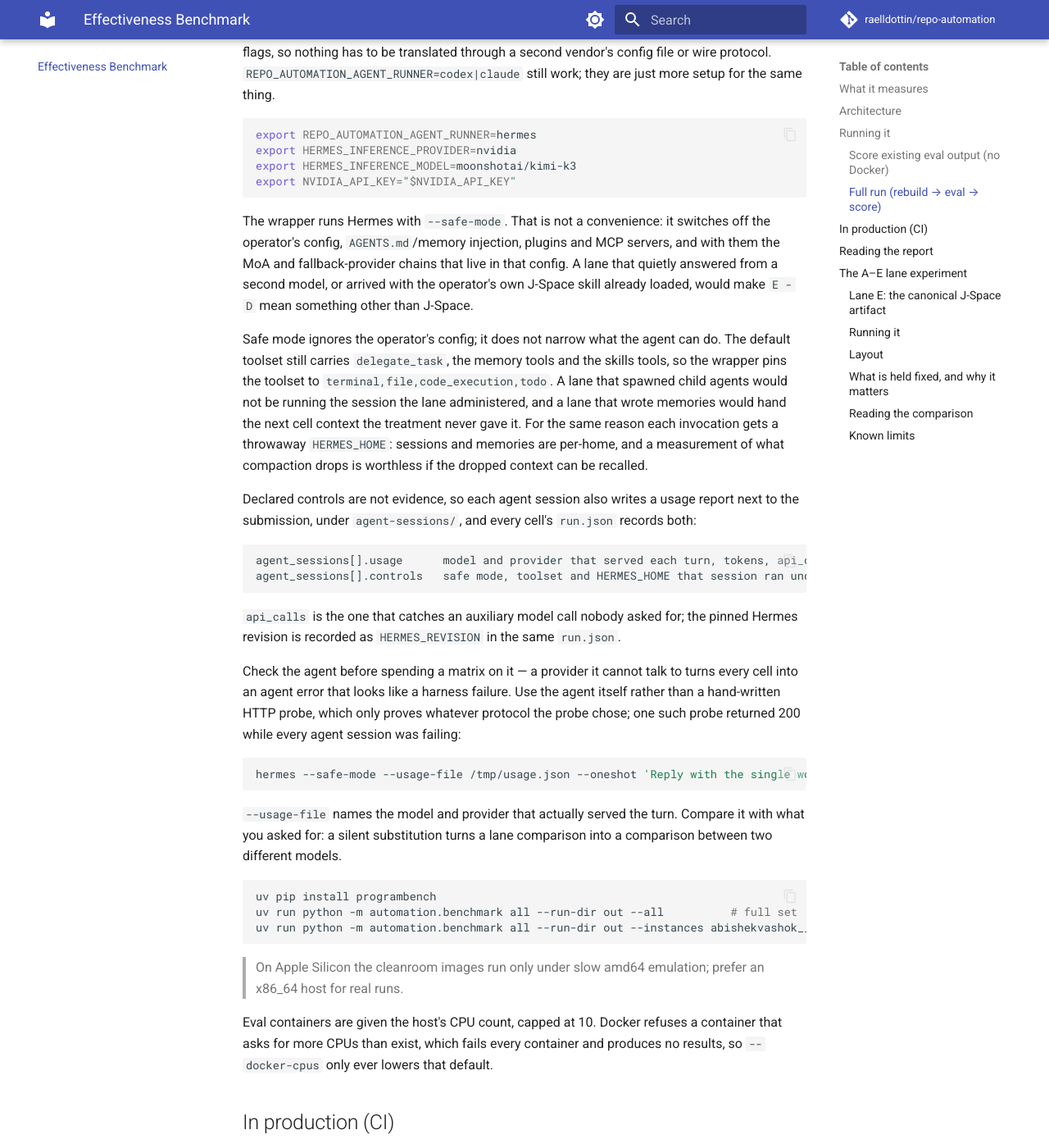
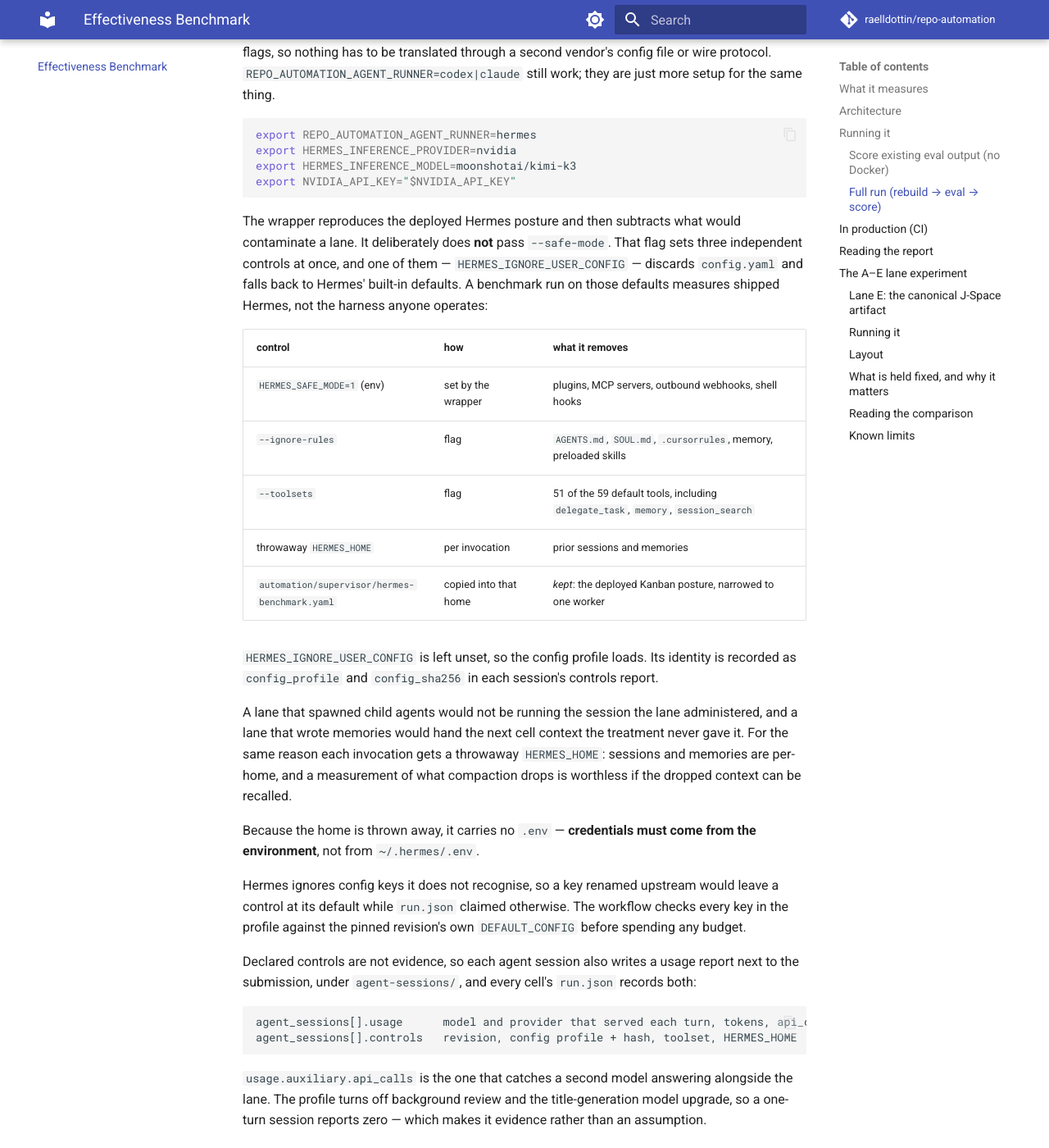
Before and after one commit to raelldottin/repo-automation, an MkDocs documentation site: the page built from docs/workflows/effectiveness-benchmark.md, in a window 1280 px wide and 1400 px high, scrolled down 1441 px. Shown: the whole window at 82% size. Built offline with MkDocs 1.6.1 and Material for MkDocs 9.7.7, drawn with Linux system fonts in a browser that asks for light colours; comment, search, counter and statistics services are not loaded; some of the changed text lies outside the part shown.

Commit message:
Reproduce the deployed Hermes posture, not Hermes' defaults
--safe-mode sets three independent controls at once, and one of them,
HERMES_IGNORE_USER_CONFIG, discards config.yaml. Verified against the pinned
revision: under safe mode the delegation section resolves to no user keys at all,
so the agent falls back to built-in defaults - max_concurrent_children 10,
oneshot_max_children 2, orchestrator_enabled true, background review on. A
benchmark run that way measures shipped Hermes, not the harness anyone operates.

Set the other two controls directly and leave the config loading:

  HERMES_SAFE_MODE=1   plugins, MCP servers, outbound webhooks, shell hooks
  --ignore-rules       AGENTS.md, SOUL.md, .cursorrules, memory, skills
  config.yaml          honoured - the posture under test

hermes-benchmark.yaml carries the deployed Kanban configuration narrowed to one
worker. Those controls are not reachable through the benchmark toolset, which is
the point: same posture, smaller allowed capability surface, and a future toolset
change inherits a bounded posture instead of the defaults.

Hermes ignores keys it does not know, so the workflow now checks every key in the
profile against the pinned revision's DEFAULT_CONFIG before spending budget. Two
keys were dropped for exactly that reason - kanban.max_spawn and
auxiliary.compression.max_concurrency do not exist at this revision.

Move the pin to the deployed b6a87db5, which is where oneshot_max_children and
auxiliary.title_generation.model_upgrade_enabled exist at all, and drive the
preflight through run_agent.sh so it exercises the profile, the toolset pin and
the throwaway home rather than a hand-written invocation that resembles them.

````diff
--- a/docs/workflows/effectiveness-benchmark.md
+++ b/docs/workflows/effectiveness-benchmark.md
@@ -53,30 +53,47 @@
 export NVIDIA_API_KEY="$NVIDIA_API_KEY"
 ```
 
-The wrapper runs Hermes with `--safe-mode`. That is not a convenience: it switches off the
-operator's config, `AGENTS.md`/memory injection, plugins and MCP servers, and with them the
-MoA and fallback-provider chains that live in that config. A lane that quietly answered
-from a second model, or arrived with the operator's own J-Space skill already loaded, would
-make `E - D` mean something other than J-Space.
+The wrapper reproduces the deployed Hermes posture and then subtracts what would
+contaminate a lane. It deliberately does **not** pass `--safe-mode`. That flag sets three
+independent controls at once, and one of them — `HERMES_IGNORE_USER_CONFIG` — discards
+`config.yaml` and falls back to Hermes' built-in defaults. A benchmark run on those
+defaults measures shipped Hermes, not the harness anyone operates:
 
-Safe mode ignores the operator's config; it does not narrow what the agent can do. The
-default toolset still carries `delegate_task`, the memory tools and the skills tools, so
-the wrapper pins the toolset to `terminal,file,code_execution,todo`. A lane that spawned
-child agents would not be running the session the lane administered, and a lane that wrote
-memories would hand the next cell context the treatment never gave it. For the same reason
-each invocation gets a throwaway `HERMES_HOME`: sessions and memories are per-home, and a
-measurement of what compaction drops is worthless if the dropped context can be recalled.
+| control | how | what it removes |
+|---|---|---|
+| `HERMES_SAFE_MODE=1` (env) | set by the wrapper | plugins, MCP servers, outbound webhooks, shell hooks |
+| `--ignore-rules` | flag | `AGENTS.md`, `SOUL.md`, `.cursorrules`, memory, preloaded skills |
+| `--toolsets` | flag | 51 of the 59 default tools, including `delegate_task`, `memory`, `session_search` |
+| throwaway `HERMES_HOME` | per invocation | prior sessions and memories |
+| `automation/supervisor/hermes-benchmark.yaml` | copied into that home | *kept*: the deployed Kanban posture, narrowed to one worker |
+
+`HERMES_IGNORE_USER_CONFIG` is left unset, so the config profile loads. Its identity is
+recorded as `config_profile` and `config_sha256` in each session's controls report.
+
+A lane that spawned child agents would not be running the session the lane administered,
+and a lane that wrote memories would hand the next cell context the treatment never gave
+it. For the same reason each invocation gets a throwaway `HERMES_HOME`: sessions and
+memories are per-home, and a measurement of what compaction drops is worthless if the
+dropped context can be recalled.
+
+Because the home is thrown away, it carries no `.env` — **credentials must come from the
+environment**, not from `~/.hermes/.env`.
+
+Hermes ignores config keys it does not recognise, so a key renamed upstream would leave a
+control at its default while `run.json` claimed otherwise. The workflow checks every key in
+the profile against the pinned revision's own `DEFAULT_CONFIG` before spending any budget.
 
 Declared controls are not evidence, so each agent session also writes a usage report next
 to the submission, under `agent-sessions/`, and every cell's `run.json` records both:
 
 ```text
 agent_sessions[].usage      model and provider that served each turn, tokens, api_calls
-agent_sessions[].controls   safe mode, toolset and HERMES_HOME that session ran under
+agent_sessions[].controls   revision, config profile + hash, toolset, HERMES_HOME
 ```
 
-`api_calls` is the one that catches an auxiliary model call nobody asked for; the pinned
-Hermes revision is recorded as `HERMES_REVISION` in the same `run.json`.
+`usage.auxiliary.api_calls` is the one that catches a second model answering alongside the
+lane. The profile turns off background review and the title-generation model upgrade, so
+a one-turn session reports zero — which makes it evidence rather than an assumption.
 
 Check the agent before spending a matrix on it — a provider it cannot talk to turns every
 cell into an agent error that looks like a harness failure. Use the agent itself rather
@@ -84,8 +101,13 @@
 such probe returned 200 while every agent session was failing:
 
 ```shell
-hermes --safe-mode --usage-file /tmp/usage.json --oneshot 'Reply with the single word: ok'
+REPO_AUTOMATION_HERMES_USAGE_DIR=/tmp/preflight automation/supervisor/run_agent.sh \
+  --repo-root /tmp/scratch-checkout --prompt-file /tmp/prompt.md \
+  --context-file /tmp/context.json --handoff-file /tmp/handoff.json --slice-id preflight
 ```
+
+Drive the wrapper rather than `hermes` directly: that is what a cell runs, so it exercises
+the config profile, the toolset pin and the throwaway home along with transport and auth.
 
 `--usage-file` names the model and provider that actually served the turn. Compare it with
 what you asked for: a silent substitution turns a lane comparison into a comparison between
````
Also changed, not shown: automation/README.md (+1 -1 lines), docs/workflows/repo-automation.md (+1 -1 lines), 4 other files.
